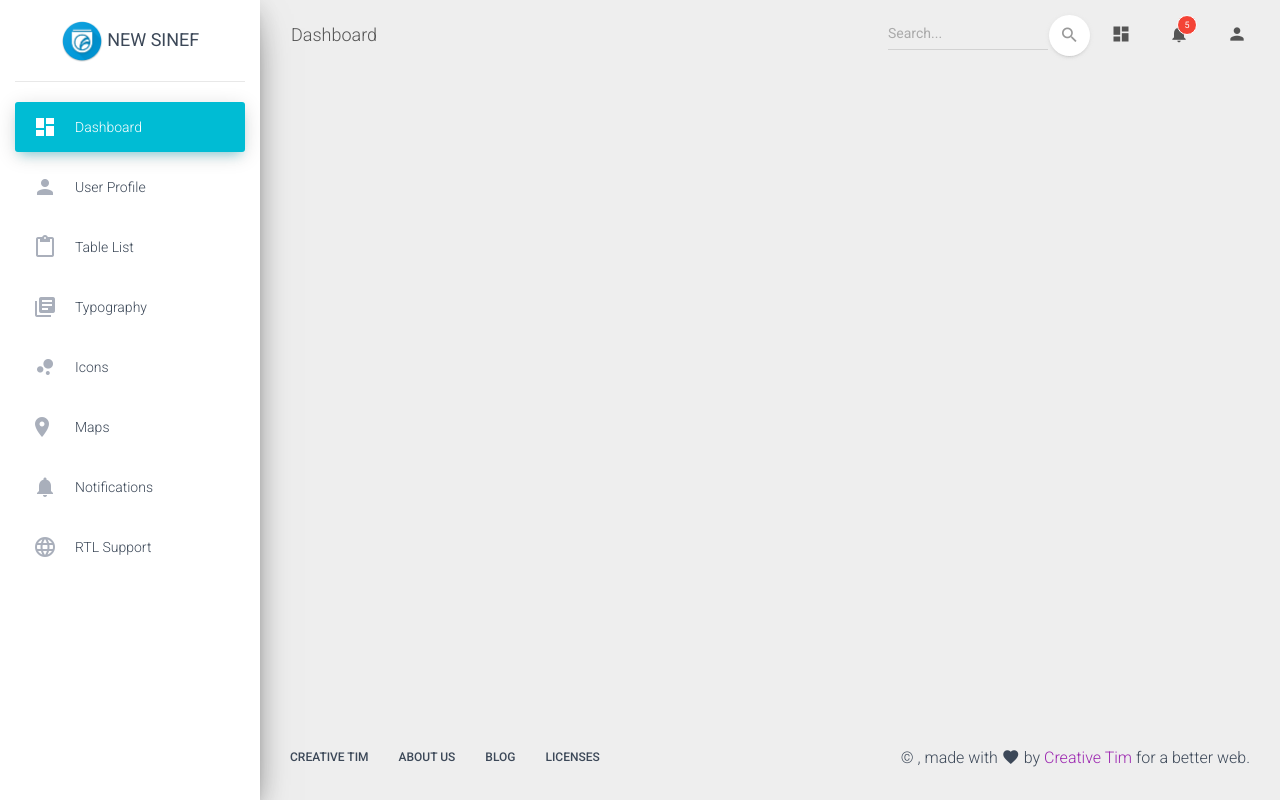
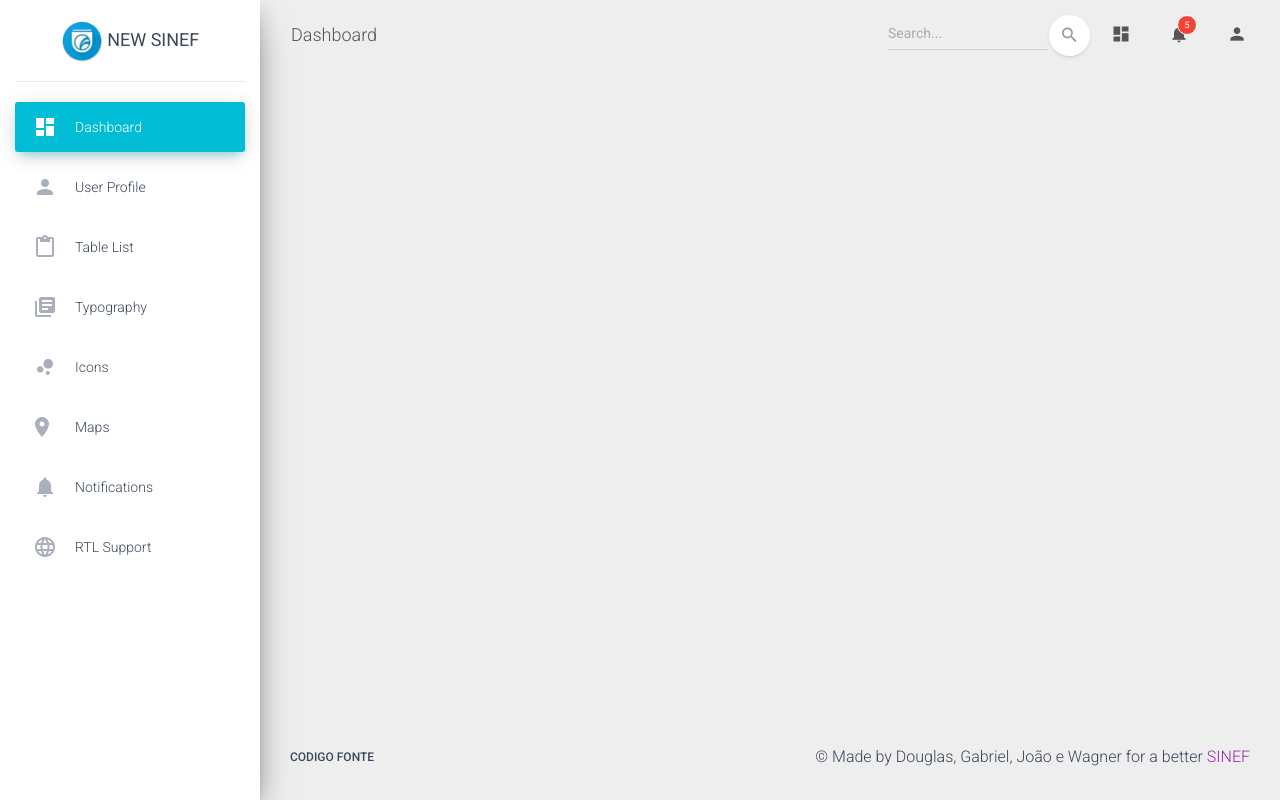
Before and after one commit to arturdligorio/new-sinef, an Angular app: page /main in a window 1280 px wide. Built offline with nearby package versions, Linux system fonts and the light colour scheme.

Commit message:
Alteração no footer
made by e codigo fonte

```diff
--- a/src/app/footer/footer.component.html
+++ b/src/app/footer/footer.component.html
@@ -3,24 +3,7 @@
     <nav class="float-left">
       <ul>
         <li>
-          <a href="https://www.creative-tim.com">
-            Creative Tim
-          </a>
-        </li>
-        <li>
-          <a href="https://creative-tim.com/presentation">
-            About Us
-          </a>
-        </li>
-        <li>
-          <a href="http://blog.creative-tim.com">
-            Blog
-          </a>
-        </li>
-        <li>
-          <a href="https://www.creative-tim.com/license">
-            Licenses
-          </a>
+           <a href="https://github.com/arturdligorio" target="_blank">Codigo Fonte</a>
         </li>
       </ul>
     </nav>
@@ -28,8 +11,8 @@
       &copy;
       <script>
         document.write(new Date().getFullYear())
-      </script>, made with <i class="material-icons">favorite</i> by
-      <a href="https://www.creative-tim.com" target="_blank">Creative Tim</a> for a better web.
+      </script>Made by Douglas, Gabriel, João e Wagner for a better
+      <a href="https://ww2.fumec.br/sinef/jsp/login.jsp" target="_blank">SINEF</a>
     </div>
   </div>
 </footer>
```
Also changed, not shown: 2 other files (tests, documents, lock files or other folders).
